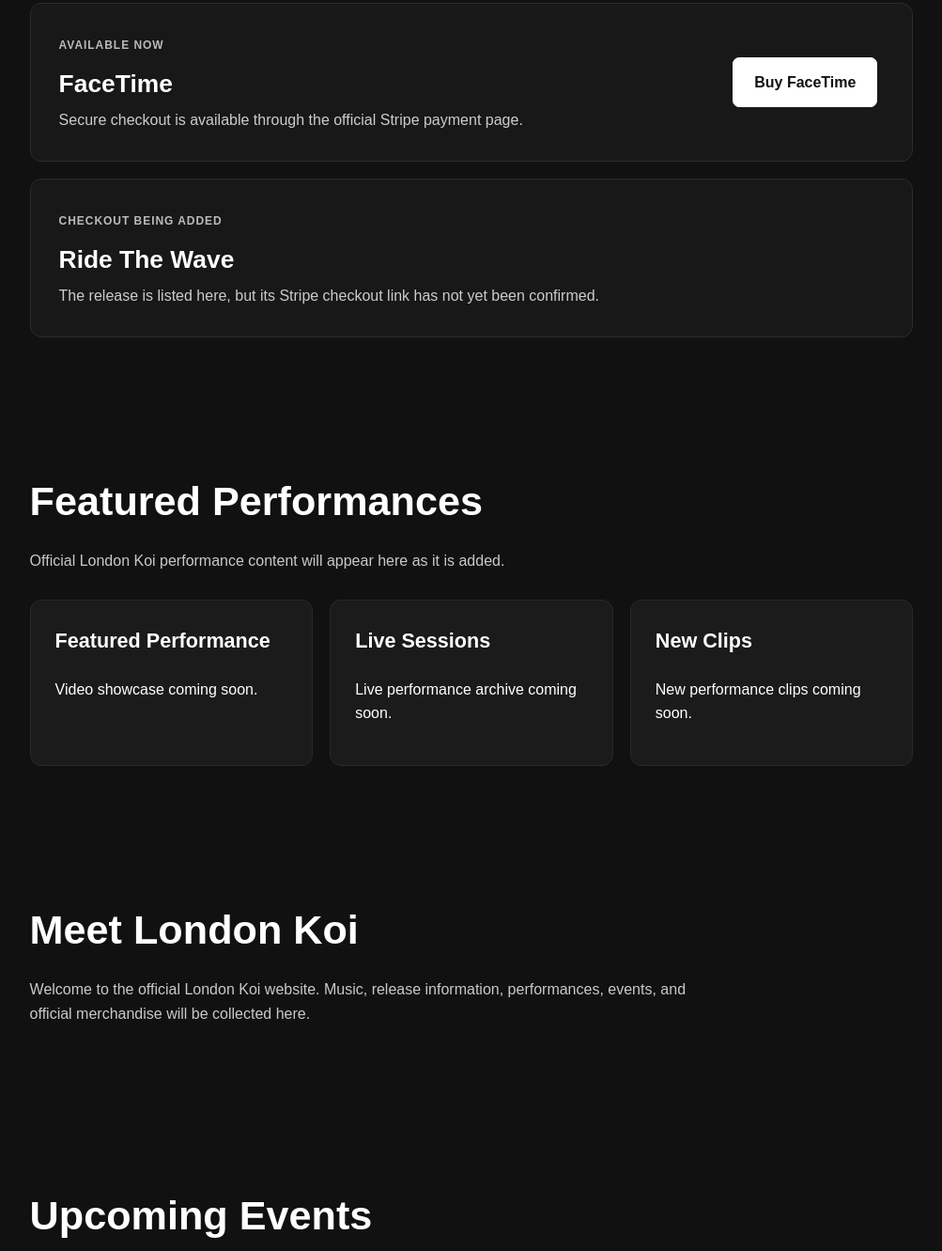
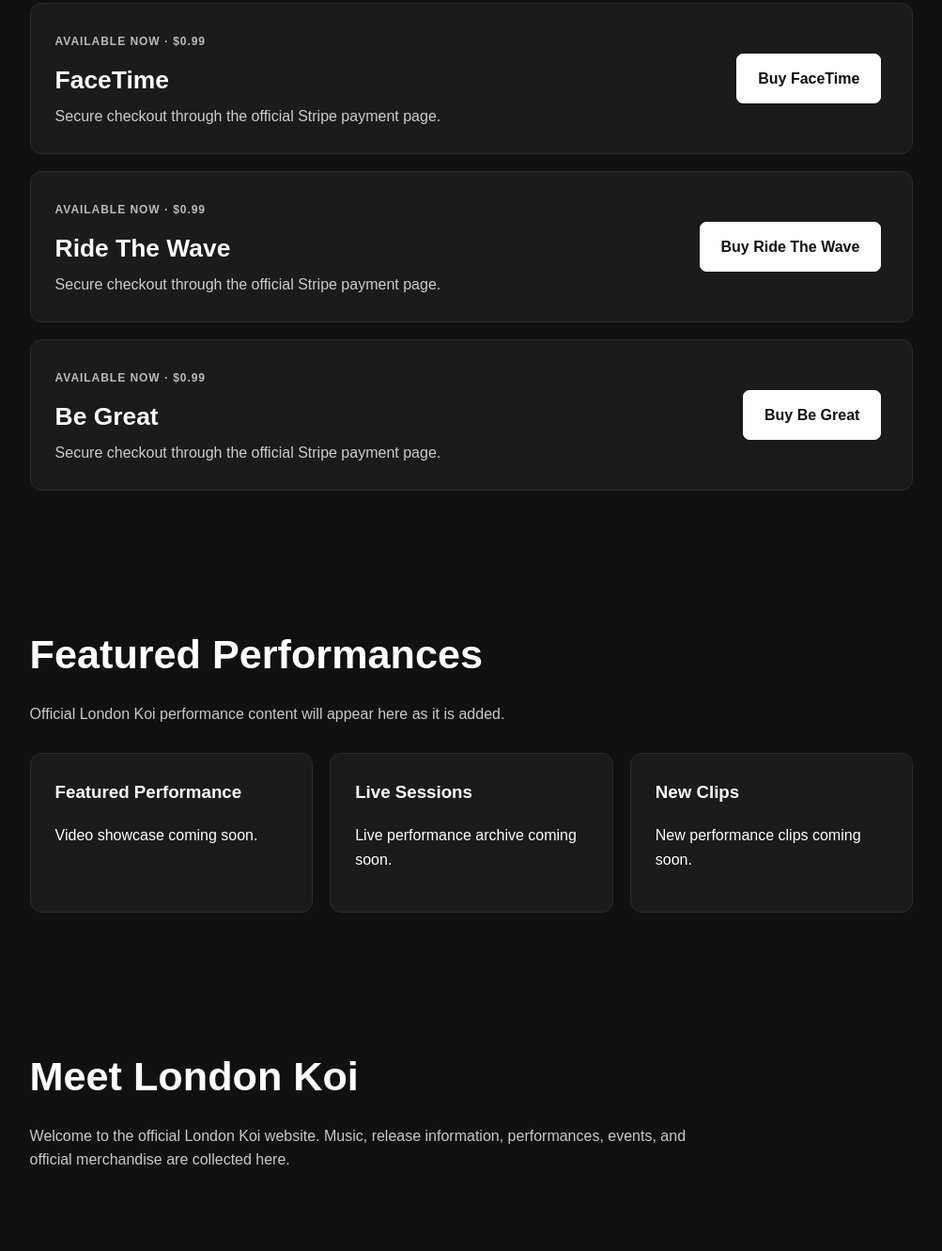
Before and after one commit to watkinsjames32-jpg/Londonkoi.org, a plain HTML site: page index.html in a window 1280 px wide. Shown: the part 856-2187 px from the top of the page at 94% size, without its empty margins (138-1141 px from the left). Drawn offline with Linux system fonts and the light colour scheme.

Commit message:
Add Ride The Wave and merchandise Stripe checkout links

```diff
--- a/index.html
+++ b/index.html
@@ -9,177 +9,50 @@
   <style>
     * { box-sizing: border-box; }
     html { scroll-behavior: smooth; }
-    body {
-      margin: 0;
-      font-family: Arial, Helvetica, sans-serif;
-      background: #111;
-      color: #fff;
-      line-height: 1.6;
-    }
+    body { margin: 0; font-family: Arial, Helvetica, sans-serif; background: #111; color: #fff; line-height: 1.6; }
     a { color: inherit; }
-    header {
-      padding: 18px 7%;
-      display: flex;
-      justify-content: space-between;
-      align-items: center;
-      gap: 20px;
-      background: rgba(0,0,0,.96);
-      position: sticky;
-      top: 0;
-      z-index: 10;
-      border-bottom: 1px solid #222;
-    }
-    .logo {
-      font-size: 1.45rem;
-      font-weight: 800;
-      letter-spacing: .12em;
-      white-space: nowrap;
-    }
-    nav {
-      display: flex;
-      flex-wrap: wrap;
-      justify-content: flex-end;
-      gap: 16px;
-    }
-    nav a {
-      text-decoration: none;
-      font-size: .95rem;
-      color: #ddd;
-    }
+    header { padding: 18px 7%; display: flex; justify-content: space-between; align-items: center; gap: 20px; background: rgba(0,0,0,.96); position: sticky; top: 0; z-index: 10; border-bottom: 1px solid #222; }
+    .logo { font-size: 1.45rem; font-weight: 800; letter-spacing: .12em; white-space: nowrap; }
+    nav { display: flex; flex-wrap: wrap; justify-content: flex-end; gap: 16px; }
+    nav a { text-decoration: none; font-size: .95rem; color: #ddd; }
     nav a:hover, nav a:focus { color: #fff; }
-    .hero {
-      min-height: 72vh;
-      display: flex;
-      align-items: center;
-      justify-content: center;
-      text-align: center;
-      padding: 80px 7%;
-      background: linear-gradient(135deg, #080808, #252525);
-    }
+    .hero { min-height: 72vh; display: flex; align-items: center; justify-content: center; text-align: center; padding: 80px 7%; background: linear-gradient(135deg, #080808, #252525); }
     .hero-inner { max-width: 820px; }
-    .eyebrow {
-      text-transform: uppercase;
-      letter-spacing: .18em;
-      color: #bbb;
-      font-size: .78rem;
-      font-weight: 700;
-    }
-    .hero h1 {
-      font-size: clamp(3.4rem, 10vw, 7.5rem);
-      line-height: .95;
-      margin: 12px 0 18px;
-    }
-    .hero p {
-      font-size: 1.15rem;
-      max-width: 680px;
-      margin: 0 auto 26px;
-      color: #ddd;
-    }
-    .button {
-      display: inline-block;
-      padding: 13px 22px;
-      margin: 7px;
-      border-radius: 7px;
-      background: #fff;
-      color: #111;
-      text-decoration: none;
-      font-weight: 800;
-      border: 1px solid #fff;
-    }
-    .button.secondary {
-      background: transparent;
-      color: #fff;
-    }
+    .eyebrow { text-transform: uppercase; letter-spacing: .18em; color: #bbb; font-size: .78rem; font-weight: 700; }
+    .hero h1 { font-size: clamp(3.4rem, 10vw, 7.5rem); line-height: .95; margin: 12px 0 18px; }
+    .hero p { font-size: 1.15rem; max-width: 680px; margin: 0 auto 26px; color: #ddd; }
+    .button { display: inline-block; padding: 13px 22px; margin: 7px; border-radius: 7px; background: #fff; color: #111; text-decoration: none; font-weight: 800; border: 1px solid #fff; }
+    .button.secondary { background: transparent; color: #fff; }
     .button:hover, .button:focus { opacity: .88; }
-    main > section:not(.hero) {
-      padding: 70px 7%;
-      max-width: 1120px;
-      margin: auto;
-    }
-    section h2 {
-      font-size: clamp(2rem, 4vw, 2.7rem);
-      margin: 0 0 14px;
-    }
-    .section-intro {
-      color: #c9c9c9;
-      max-width: 720px;
-      margin-bottom: 28px;
-    }
-    .cards {
-      display: grid;
-      grid-template-columns: repeat(auto-fit, minmax(240px, 1fr));
-      gap: 18px;
-    }
-    .card {
-      background: #1b1b1b;
-      padding: 26px;
-      border-radius: 12px;
-      border: 1px solid #292929;
-    }
-    .card h3 { margin-top: 0; font-size: 1.35rem; }
-    .status {
-      display: inline-block;
-      margin-bottom: 10px;
-      font-size: .75rem;
-      font-weight: 800;
-      letter-spacing: .08em;
-      text-transform: uppercase;
-      color: #bbb;
-    }
-    .release-card {
-      display: grid;
-      grid-template-columns: 1fr auto;
-      align-items: center;
-      gap: 25px;
-      background: #181818;
-      padding: 30px;
-      border: 1px solid #2c2c2c;
-      border-radius: 12px;
-    }
-    .release-card h3 { margin: 0 0 5px; font-size: 1.65rem; }
+    main > section:not(.hero) { padding: 70px 7%; max-width: 1120px; margin: auto; }
+    section h2 { font-size: clamp(2rem, 4vw, 2.7rem); margin: 0 0 14px; }
+    .section-intro { color: #c9c9c9; max-width: 720px; margin-bottom: 28px; }
+    .cards { display: grid; grid-template-columns: repeat(auto-fit, minmax(240px, 1fr)); gap: 18px; }
+    .card, .release-card { background: #1b1b1b; padding: 26px; border-radius: 12px; border: 1px solid #292929; }
+    .card h3, .release-card h3 { margin-top: 0; }
+    .status { display: inline-block; margin-bottom: 10px; font-size: .75rem; font-weight: 800; letter-spacing: .08em; text-transform: uppercase; color: #bbb; }
+    .release-card { display: grid; grid-template-columns: 1fr auto; align-items: center; gap: 25px; }
+    .release-card h3 { margin-bottom: 5px; font-size: 1.65rem; }
     .release-card p { margin: 0; color: #ccc; }
-    .notice {
-      background: #171717;
-      border: 1px solid #2d2d2d;
-      border-radius: 10px;
-      padding: 20px;
-      color: #ccc;
-    }
-    footer {
-      text-align: center;
-      padding: 34px 7%;
-      background: #000;
-      color: #999;
-      border-top: 1px solid #222;
-    }
-    @media (max-width: 760px) {
-      header { flex-direction: column; align-items: flex-start; }
-      nav { justify-content: flex-start; gap: 12px; }
-      .release-card { grid-template-columns: 1fr; }
-      .release-card .button { margin-left: 0; }
-    }
+    .notice { background: #171717; border: 1px solid #2d2d2d; border-radius: 10px; padding: 20px; color: #ccc; }
+    footer { text-align: center; padding: 34px 7%; background: #000; color: #999; border-top: 1px solid #222; }
+    @media (max-width: 760px) { header { flex-direction: column; align-items: flex-start; } nav { justify-content: flex-start; gap: 12px; } .release-card { grid-template-columns: 1fr; } .release-card .button { margin-left: 0; } }
   </style>
 </head>
 <body>
 <header>
   <div class="logo">LONDON KOI</div>
   <nav aria-label="Primary navigation">
-    <a href="#music">Music</a>
-    <a href="#performances">Performances</a>
-    <a href="#events">Events</a>
-    <a href="#merch">Merch</a>
-    <a href="#studio">Studio</a>
+    <a href="#music">Music</a><a href="#performances">Performances</a><a href="#events">Events</a><a href="#merch">Merch</a><a href="#studio">Studio</a>
   </nav>
 </header>
-
 <main>
   <section class="hero">
     <div class="hero-inner">
       <div class="eyebrow">Official Website</div>
       <h1>London Koi</h1>
       <p>Music, performances, releases, merchandise, events, and studio projects from London Koi.</p>
-      <a class="button" href="#music">Listen &amp; Buy</a>
-      <a class="button secondary" href="#events">Events</a>
+      <a class="button" href="#music">Listen &amp; Buy</a><a class="button secondary" href="#events">Events</a>
     </div>
   </section>
 
@@ -187,56 +60,42 @@
     <h2>Music</h2>
     <p class="section-intro">Purchase London Koi releases securely through Stripe.</p>
     <div class="release-card">
-      <div>
-        <span class="status">Available now</span>
-        <h3>FaceTime</h3>
-        <p>Secure checkout is available through the official Stripe payment page.</p>
-      </div>
-      <a class="button" href="https://buy.stripe.com/9B6bIU9CA1aB0pic1j2Ji02" target="_blank" rel="noopener noreferrer">Buy FaceTime</a>
+      <div><span class="status">Available now · $0.99</span><h3>FaceTime</h3><p>Secure checkout through the official Stripe payment page.</p></div>
+      <a class="button" href="https://buy.stripe.com/5kQ3cx7J1bpC4ZT9YyefC04" target="_blank" rel="noopener noreferrer">Buy FaceTime</a>
     </div>
     <div style="height:18px"></div>
     <div class="release-card">
-      <div>
-        <span class="status">Checkout being added</span>
-        <h3>Ride The Wave</h3>
-        <p>The release is listed here, but its Stripe checkout link has not yet been confirmed.</p>
-      </div>
+      <div><span class="status">Available now · $0.99</span><h3>Ride The Wave</h3><p>Secure checkout through the official Stripe payment page.</p></div>
+      <a class="button" href="https://buy.stripe.com/eVq00l1kDdxK9g93AaefC05" target="_blank" rel="noopener noreferrer">Buy Ride The Wave</a>
+    </div>
+    <div style="height:18px"></div>
+    <div class="release-card">
+      <div><span class="status">Available now · $0.99</span><h3>Be Great</h3><p>Secure checkout through the official Stripe payment page.</p></div>
+      <a class="button" href="https://buy.stripe.com/9B6fZjbZhbpCfExeeOefC07" target="_blank" rel="noopener noreferrer">Buy Be Great</a>
     </div>
   </section>
 
   <section id="performances">
     <h2>Featured Performances</h2>
     <p class="section-intro">Official London Koi performance content will appear here as it is added.</p>
-    <div class="cards">
-      <div class="card"><h3>Featured Performance</h3><p>Video showcase coming soon.</p></div>
-      <div class="card"><h3>Live Sessions</h3><p>Live performance archive coming soon.</p></div>
-      <div class="card"><h3>New Clips</h3><p>New performance clips coming soon.</p></div>
+    <div class="cards"><div class="card"><h3>Featured Performance</h3><p>Video showcase coming soon.</p></div><div class="card"><h3>Live Sessions</h3><p>Live performance archive coming soon.</p></div><div class="card"><h3>New Clips</h3><p>New performance clips coming soon.</p></div></div>
+  </section>
+
+  <section id="about"><h2>Meet London Koi</h2><p class="section-intro">Welcome to the official London Koi website. Music, release information, performances, events, and official merchandise are collected here.</p></section>
+
+  <section id="events"><h2>Upcoming Events</h2><div class="notice">No public event dates are posted yet. New dates and performance information will be added here when confirmed.</div></section>
+
+  <section id="merch">
+    <h2>London Koi Merch</h2>
+    <p class="section-intro">Official London Koi merchandise available through secure Stripe checkout.</p>
+    <div class="release-card">
+      <div><span class="status">Available now · $35.00</span><h3>Koi Ware Tee Shirts</h3><p>Official merchandise. Taxes are handled in Stripe checkout.</p></div>
+      <a class="button" href="https://buy.stripe.com/6oUeVfe7pfFScsleeOefC06" target="_blank" rel="noopener noreferrer">Buy Tee Shirt</a>
     </div>
   </section>
 
-  <section id="about">
-    <h2>Meet London Koi</h2>
-    <p class="section-intro">Welcome to the official London Koi website. Music, release information, performances, events, and official merchandise will be collected here.</p>
-  </section>
-
-  <section id="events">
-    <h2>Upcoming Events</h2>
-    <div class="notice">No public event dates are posted yet. New dates and performance information will be added here when confirmed.</div>
-  </section>
-
-  <section id="merch">
-    <h2>London Koi Merch</h2>
-    <div class="notice">Official merchandise is being prepared. Checkout will be activated when the merchandise products and payment links are confirmed.</div>
-  </section>
-
-  <section id="studio">
-    <h2>7Music / Studio</h2>
-    <p class="section-intro">Studio projects, production, and music services from the London Koi creative team.</p>
-  </section>
+  <section id="studio"><h2>7Music / Studio</h2><p class="section-intro">Studio projects, production, and music services from the London Koi creative team.</p></section>
 </main>
-
-<footer>
-  &copy; 2026 London Koi. All rights reserved.
-</footer>
+<footer>&copy; 2026 London Koi. All rights reserved.</footer>
 </body>
 </html>
```
